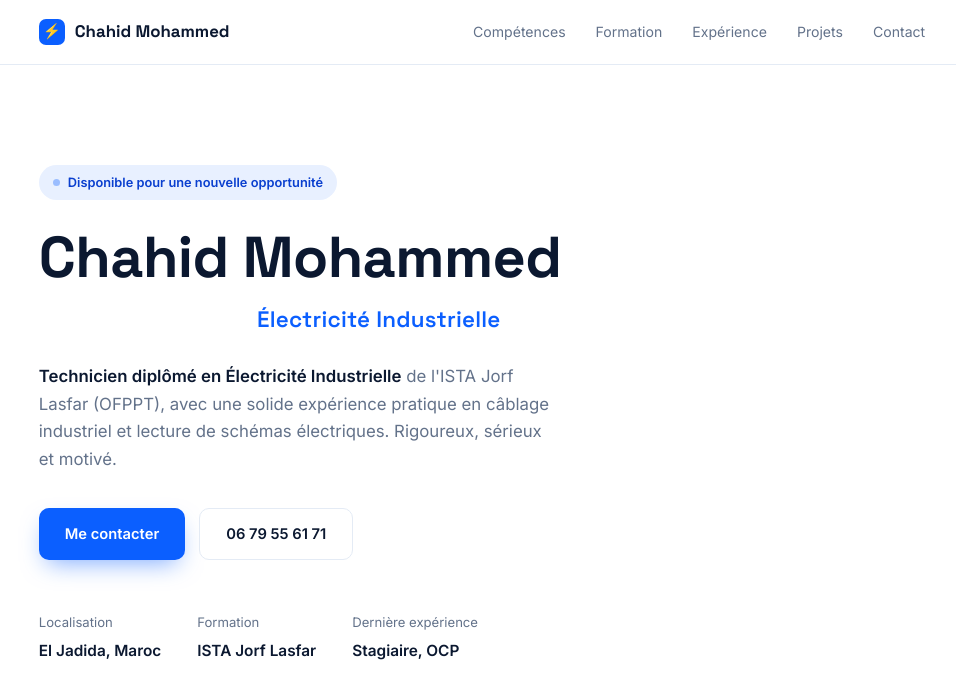
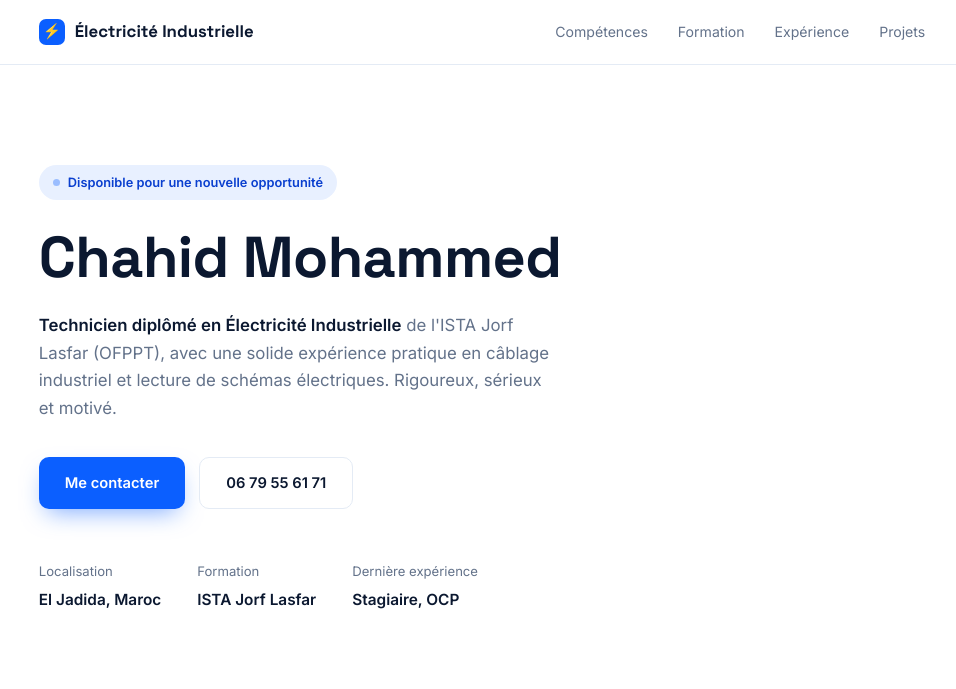
Before and after one commit to Chahid0/chahid-mohammed-cv, a plain HTML site: page index.html in a window 1280 px wide. Shown: the top 689 px of the page, without its empty margins (158-1114 px from the left). Drawn offline with Linux system fonts and the light colour scheme.

Commit message:
Change brand name and modify hero section
Updated brand name and removed contact link.

```diff
--- a/index.html
+++ b/index.html
@@ -241,13 +241,13 @@
 
 <nav>
   <div class="wrap">
-    <div class="brand"><span class="bolt">⚡</span>Chahid Mohammed</div>
+    <div class="brand"><span class="bolt">⚡</span>Électricité Industrielle</div>
     <div class="navlinks">
       <a href="#competences">Compétences</a>
       <a href="#formation">Formation</a>
       <a href="#experience">Expérience</a>
       <a href="#projets">Projets</a>
-      <a href="#contact">Contact</a>
+
     </div>
   </div>
 </nav>
@@ -257,7 +257,6 @@
     <div>
       <div class="kicker"><span class="dot"></span>Disponible pour une nouvelle opportunité</div>
       <h1 class="hero-title">Chahid Mohammed</h1>
-      <span class="role-line">Électricité Industrielle</span>
       <p class="hero-sub">
         <strong>Technicien diplômé en Électricité Industrielle</strong> de l'ISTA Jorf Lasfar (OFPPT),
         avec une solide expérience pratique en câblage industriel et lecture de schémas électriques.
```
